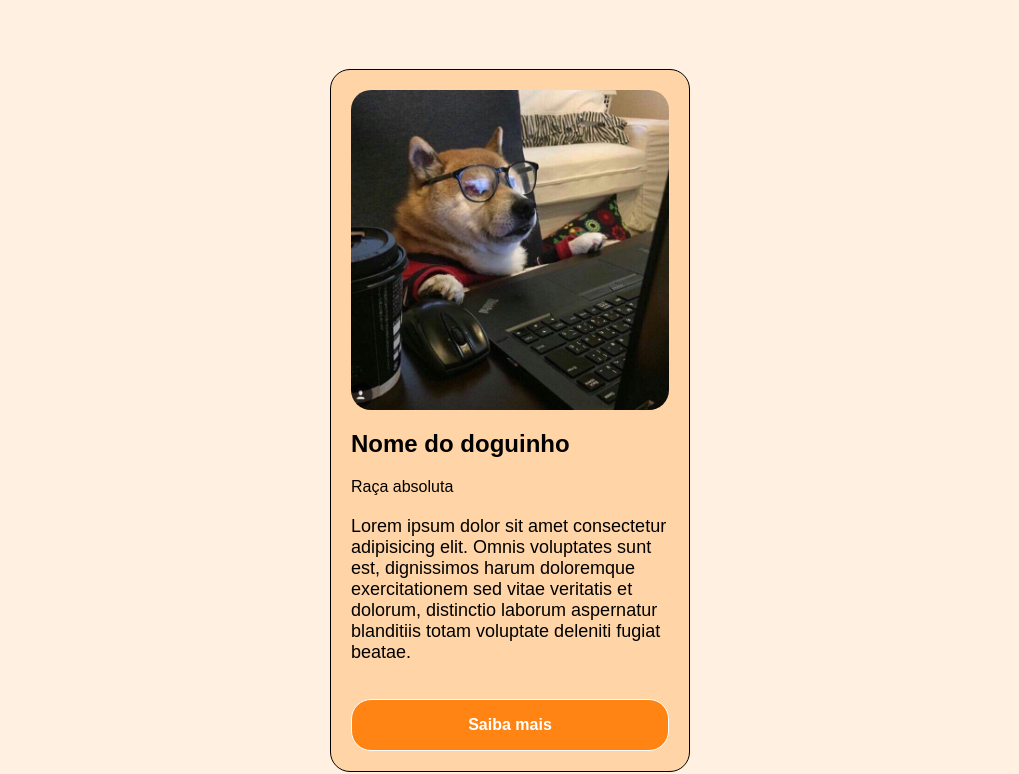
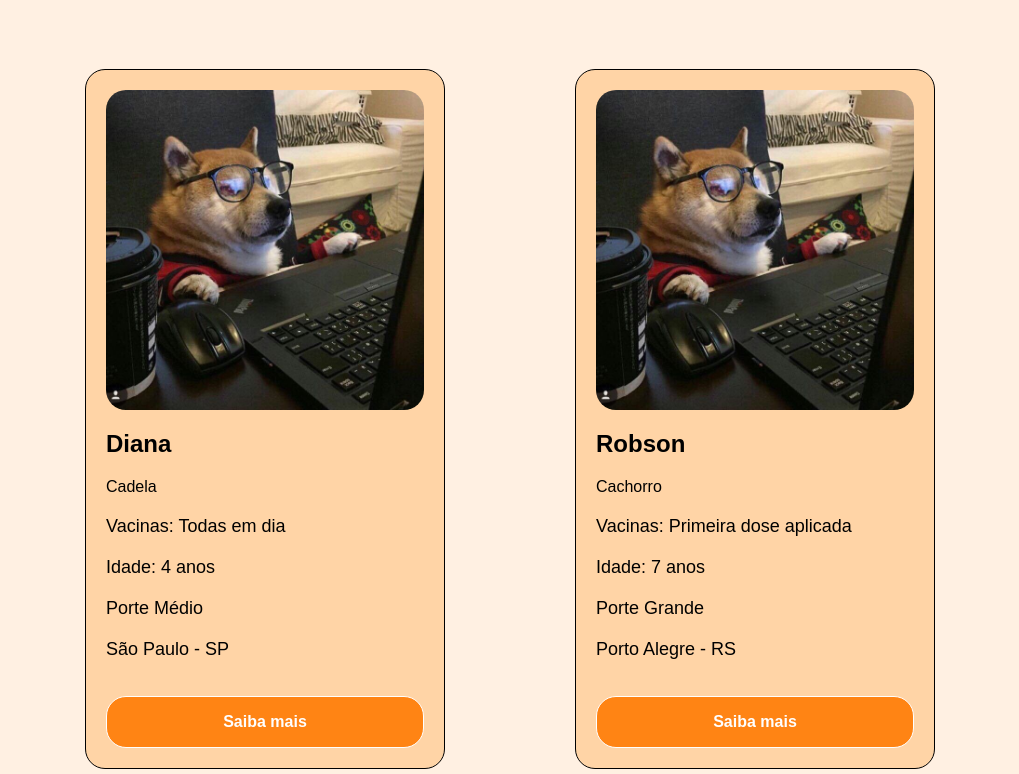
Before and after one commit to CassianoPereiraLeao/ProaSerasa-TCC, a plain HTML site: page index.html in a window 1280 px wide. Shown: the part 1309-2083 px from the top of the page, without its empty margins (130-1149 px from the left). Drawn offline with nearby package versions, Linux system fonts and the light colour scheme.

Commit message:
Ok pfv funciona o deploy

```diff
--- a/index.html
+++ b/index.html
@@ -146,23 +146,6 @@
 
 
         </section>
-
-        <section class="doguinhos">
-            <div class="interface">
-
-                <div class="flex-card">
-                    <div class="card">
-                        <img class="card-imagem" src="assets/dog-1.jpg" alt="doguinho">
-                        <h3>Nome do doguinho</h3>
-                        <span>Raça absoluta</span>
-                        <p>Lorem ipsum dolor sit amet consectetur adipisicing elit. Omnis voluptates sunt est,
-                            dignissimos harum doloremque exercitationem sed vitae veritatis et dolorum, distinctio
-                            laborum aspernatur blanditiis totam voluptate deleniti fugiat beatae.</p>
-                        <a class="card-btn" href="pages/adote/index.html"><strong>Saiba mais</strong></a>
-                    </div>
-
-        </section>
-
         <section class="doguinhos">
             <div class="interface">
                 <div class="flex-card">
```
